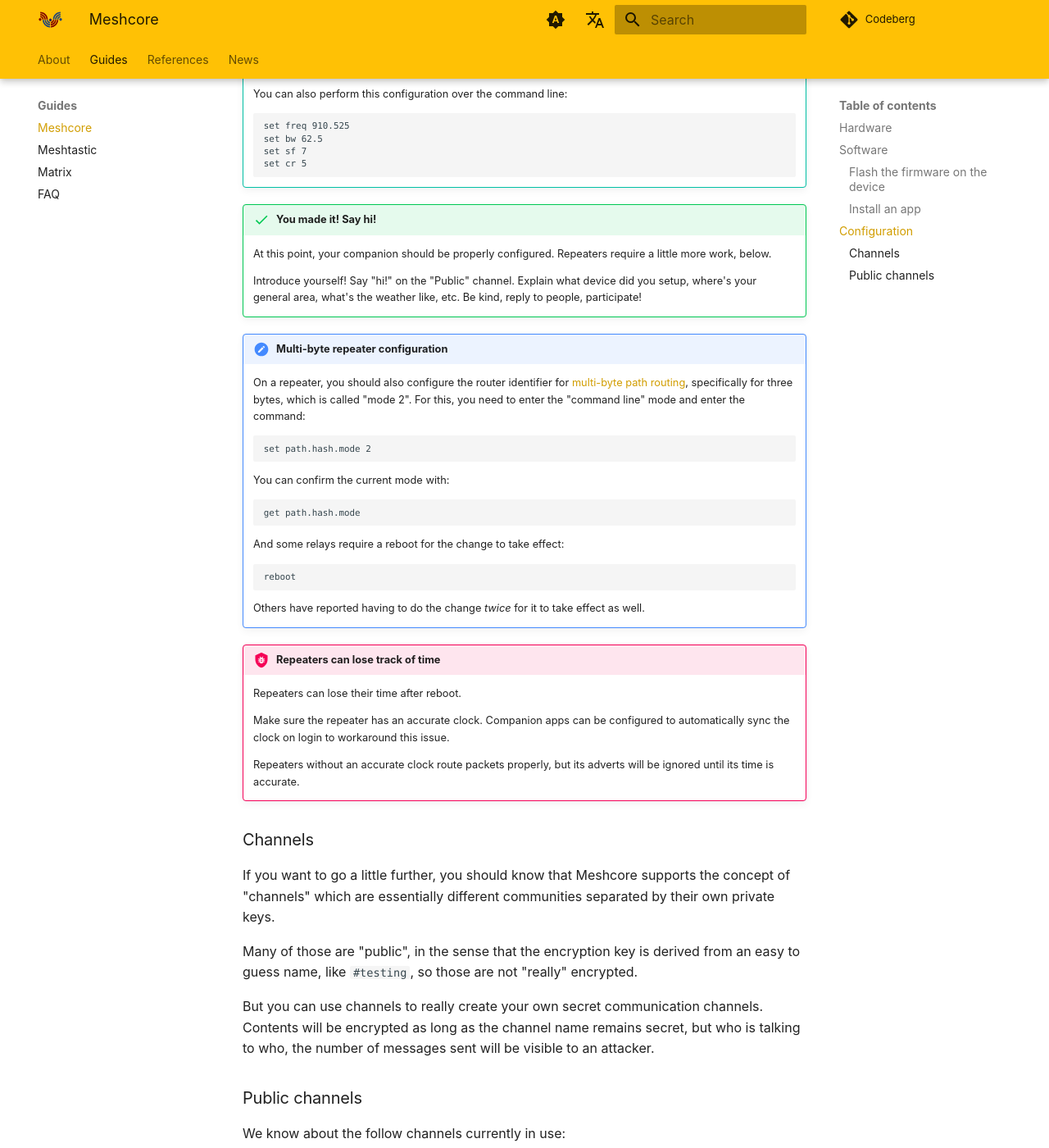
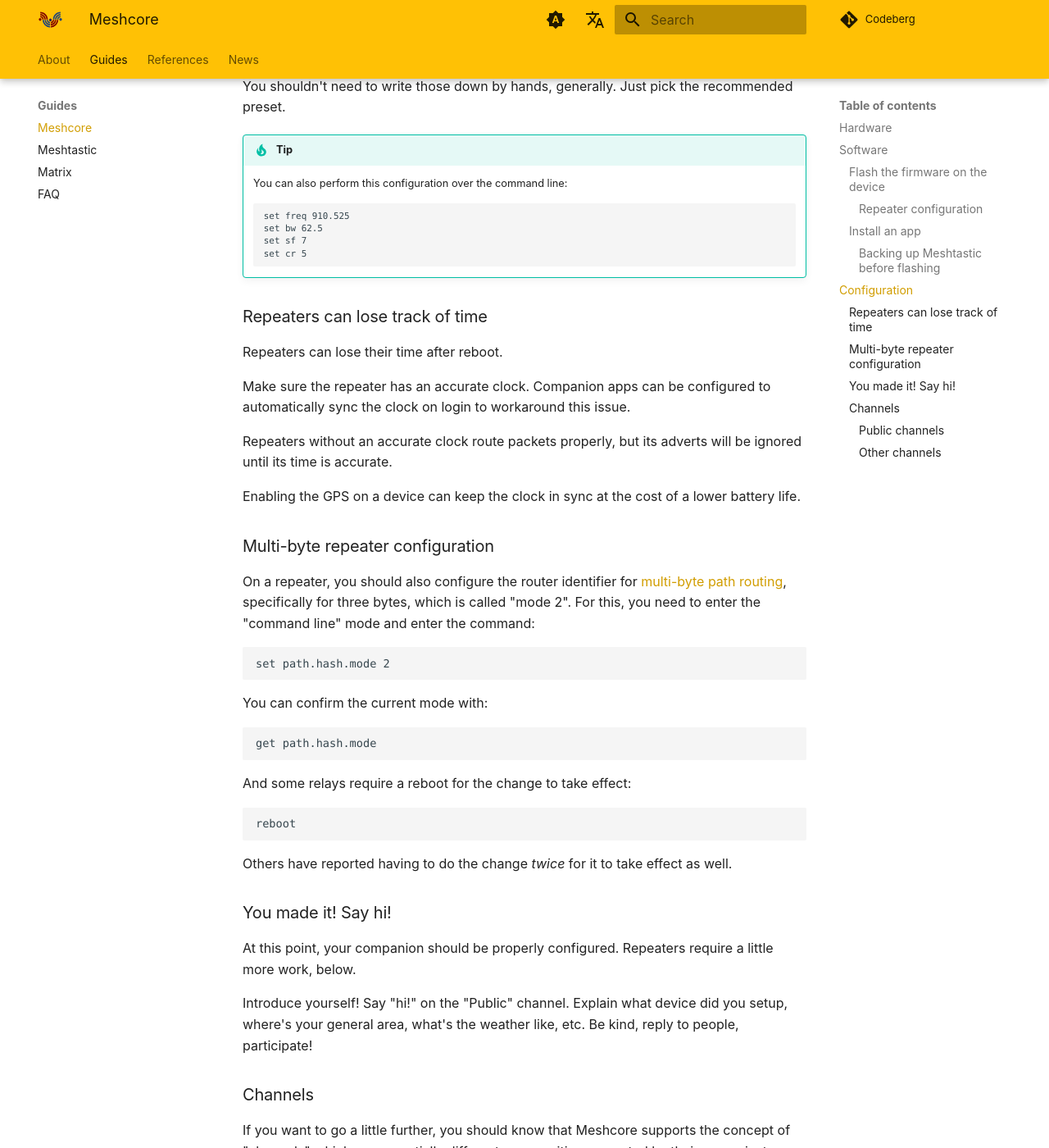
Before and after one commit to ReseauLibre/lora.reseaulibre.ca, an MkDocs documentation site: the page built from docs/guides/meshcore.md, in a window 1280 px wide and 1400 px high, scrolled down 2923 px. Shown: the whole window at 82% size. Built offline with MkDocs 1.6.1 and Material for MkDocs 9.7.7, drawn with Linux system fonts in a browser that asks for light colours; plug-ins that fetch from the network failed and are left out; comment, search, counter and statistics services are not loaded; some of the changed text lies outside the part shown.

Commit message:
MC guide: reduce the number of admonitions
We were abusing them. Use headings instead.

````diff
--- a/docs/guides/meshcore.md
+++ b/docs/guides/meshcore.md
@@ -59,24 +59,24 @@ You *may* skip this step if it comes flashed with Meshcore already.
     This is the moment when you pick between Companion and Repeater,
     and you can't go back without reflashing!
 
-!!! tip
+#### Repeater configuration
 
-    If you are configuring a repeater, this is also the step where you
-    configure the repeater through the [web
-    interface](https://config.meshcore.io/). *Some* settings can be performed
-    over Bluetooth later.
+If you are configuring a repeater, this is also the step where you
+configure the repeater through the [web
+interface](https://config.meshcore.io/). *Some* settings can be performed
+over Bluetooth later.
 
-    You need to at least:
+You need to at least:
 
-     1. set a name to the router: the local convention is to use a
-     `YUL-` prefix and the general location of the router,
-     e.g. `YUL-Villeray` or `YUL-Parc-Extension`
+ 1. set a name to the router: the local convention is to use a `YUL-`
+    prefix and the general location of the router, e.g. `YUL-Villeray`
+    or `YUL-Parc-Extension`
 
-     2. set an admin password and save it to your password manager for
-     remote administration
+ 2. set an admin password and save it to your password manager for
+    remote administration
 
-     The remaining settings can be done over Bluetooth from a
-     companion, which we'll assume below.
+The remaining settings can be done over Bluetooth from a companion,
+which we'll assume below.
 
 !!! tip
 
@@ -153,45 +153,48 @@ the recommended preset.
     set cr 5
     ```
 
-!!! success "You made it! Say hi!"
+### Repeaters can lose track of time
 
-    At this point, your companion should be properly
-    configured. Repeaters require a little more work, below.
+Repeaters can lose their time after reboot.
 
-    Introduce yourself! Say "hi!" on the "Public" channel. Explain
-    what device did you setup, where's your general area, what's the
-    weather like, etc. Be kind, reply to people, participate!
+Make sure the repeater has an accurate clock. Companion apps can
+be configured to automatically sync the clock on login to
+workaround this issue.
 
-!!! note "Multi-byte repeater configuration"
+Repeaters without an accurate clock route packets properly, but
+its adverts will be ignored until its time is accurate.
 
-    On a repeater, you should also configure the router identifier for
-    [multi-byte path routing](https://github.com/meshcore-dev/MeshCore/blob/main/docs/faq.md#39-q-what-is-multi-byte-support--what-do-1-byte-2-byte-3-byte-adverts-and-messages-mean), specifically for three bytes, which is
-    called "mode 2". For this, you need to enter the "command line" mode
-    and enter the command:
+Enabling the GPS on a device can keep the clock in sync at the cost of
+a lower battery life.
 
-        set path.hash.mode 2
+### Multi-byte repeater configuration
 
-    You can confirm the current mode with:
+On a repeater, you should also configure the router identifier for
+[multi-byte path routing](https://github.com/meshcore-dev/MeshCore/blob/main/docs/faq.md#39-q-what-is-multi-byte-support--what-do-1-byte-2-byte-3-byte-adverts-and-messages-mean), specifically for three bytes, which is
+called "mode 2". For this, you need to enter the "command line" mode
+and enter the command:
 
-        get path.hash.mode
+    set path.hash.mode 2
 
-    And some relays require a reboot for the change to take effect:
+You can confirm the current mode with:
 
-        reboot
+    get path.hash.mode
 
-    Others have reported having to do the change *twice* for it to take
-    effect as well.
+And some relays require a reboot for the change to take effect:
 
-!!! bug "Repeaters can lose track of time"
+    reboot
 
-    Repeaters can lose their time after reboot.
+Others have reported having to do the change *twice* for it to take
+effect as well.
 
-    Make sure the repeater has an accurate clock. Companion apps can
-    be configured to automatically sync the clock on login to
-    workaround this issue.
+### You made it! Say hi!
 
-    Repeaters without an accurate clock route packets properly, but
-    its adverts will be ignored until its time is accurate.
+At this point, your companion should be properly
+configured. Repeaters require a little more work, below.
+
+Introduce yourself! Say "hi!" on the "Public" channel. Explain
+what device did you setup, where's your general area, what's the
+weather like, etc. Be kind, reply to people, participate!
 
 ### Channels
 
@@ -208,7 +211,7 @@ communication channels. Contents will be encrypted as long as the
 channel name remains secret, but who is talking to who, the number of
 messages sent will be visible to an attacker.
 
-### Public channels
+#### Public channels
 
 We know about the follow channels currently in use:
 
@@ -223,6 +226,8 @@ provided here as a reference for some rate situations where you need
 to enter the secret key directly. (For example, some standalone
 firmware like the T-Deck require this.)
 
+#### Other channels
+
 See also the channels used in other communities:
 
 - [Puget mesh](https://pugetmesh.org/meshcore/)
````
Also changed, not shown: other parts of docs/guides/meshcore.md (+7 -7 lines).
